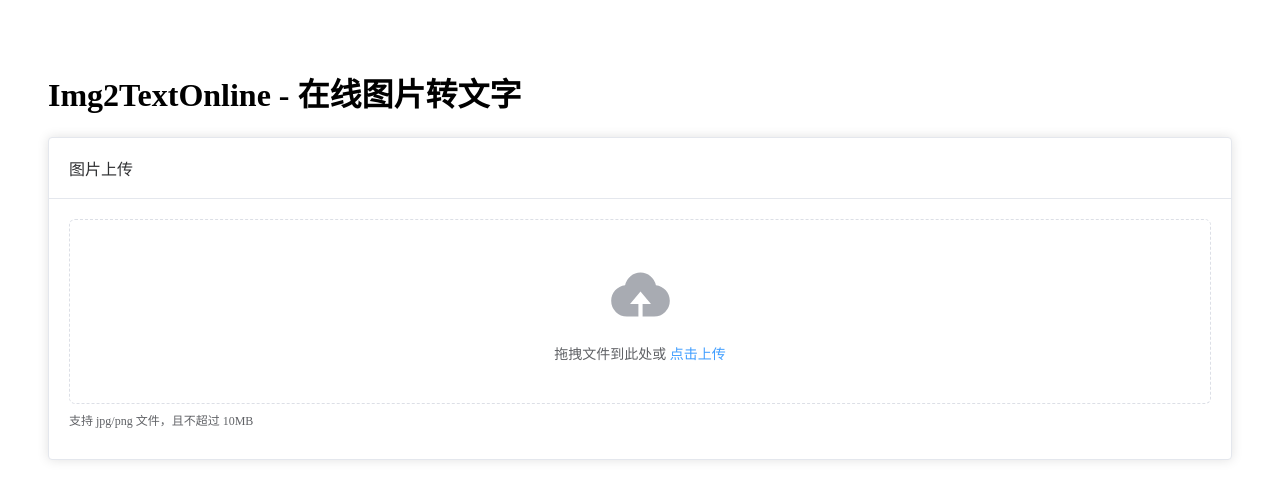
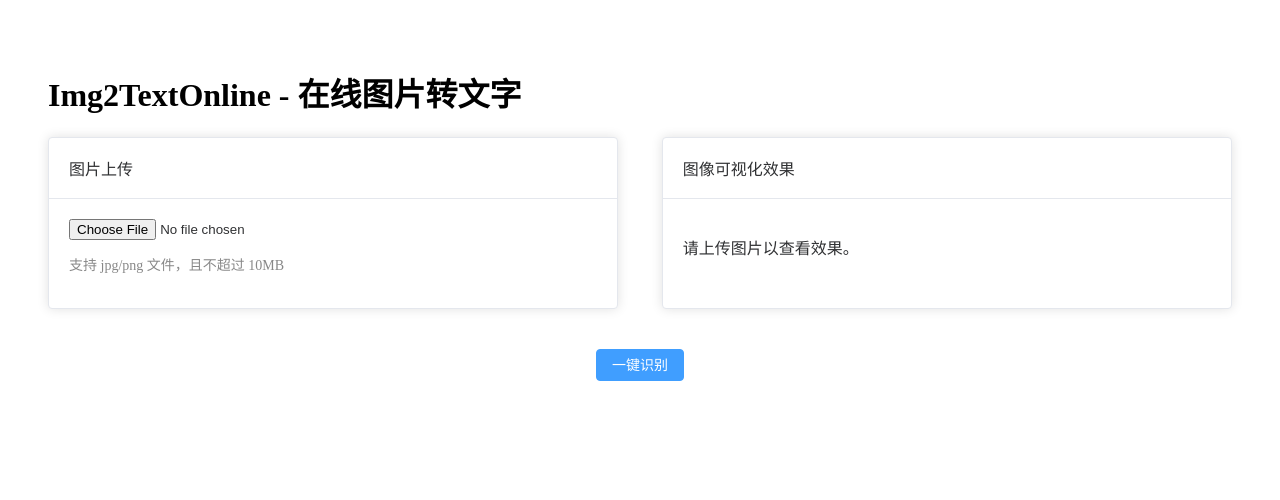
Before and after one commit to dwc-dev/Img2TextOnline, a Vue app in the folder frontend/: page / in a window 1280 px wide. Shown: the top 500 px of the page. Built offline with nearby package versions, Linux system fonts and the light colour scheme.

Commit message:
修改前端界面显示效果
增加图片可视化效果图框

```diff
--- a/frontend/src/components/ImageUpload.vue
+++ b/frontend/src/components/ImageUpload.vue
@@ -1,72 +1,22 @@
 <template>
-  <!-- 图片上传组件 -->
-  <el-upload
-    class="upload-demo"
-    drag
-    action="/api/upload"
-    :on-success="handleSuccess"
-    :on-error="handleError"
-    :before-upload="beforeUpload"
-    accept=".jpg,.jpeg,.png"
-  >
-    <!-- 上传图标 -->
-    <el-icon class="el-icon--upload"><upload-filled /></el-icon>
-    <!-- 提示文本 -->
-    <div class="el-upload__text">
-      拖拽文件到此处或 <em>点击上传</em>
-    </div>
-    <!-- 补充说明 -->
-    <template #tip>
-      <div class="el-upload__tip">
-        支持 jpg/png 文件，且不超过 10MB
-      </div>
-    </template>
-  </el-upload>
+  <div>
+    <!-- 上传逻辑 -->
+    <input type="file" @change="handleFileUpload" />
+  </div>
 </template>
 
 <script setup lang="ts">
-// 导入所需的依赖
 import { defineEmits } from 'vue'
-import type { UploadResponse } from '@/types/detection'
-import { UploadFilled } from '@element-plus/icons-vue'
-import { ElMessage } from 'element-plus'
 
-// 定义事件
-const emit = defineEmits<{
-  (e: 'upload-success', data: UploadResponse): void
-}>()
+const emit = defineEmits(['upload-success'])
 
-// 上传前的验证函数
-const beforeUpload = (file: File) => {
-  const isImage = file.type.startsWith('image/')
-  const isLt10M = file.size / 1024 / 1024 < 10
+const handleFileUpload = (event: Event) => {
+  const input = event.target as HTMLInputElement;
+  const file = input.files?.[0]; // 使用可选链操作符
 
-  if (!isImage) {
-    ElMessage.error('只能上传图片文件！')
-    return false
+  if (file) {
+    const url = URL.createObjectURL(file); // 创建临时 URL
+    emit('upload-success', { url }); // 触发事件并传递 URL
   }
-  if (!isLt10M) {
-    ElMessage.error('图片大小不能超过 10MB！')
-    return false
-  }
-  return true
-}
-
-// 上传成功的回调函数
-const handleSuccess = (response: UploadResponse) => {
-  ElMessage.success('上传成功')
-  emit('upload-success', response)
-}
-
-// 上传失败的回调函数
-const handleError = () => {
-  ElMessage.error('上传失败')
 }
 </script>
-
-<style scoped>
-/* 上传组件样式 */
-.upload-demo {
-  width: 100%;
-}
-</style>
--- a/frontend/src/views/HomePage.vue
+++ b/frontend/src/views/HomePage.vue
@@ -2,6 +2,7 @@
   <div class="home-page">
     <!-- 页面标题 -->
     <h1>Img2TextOnline - 在线图片转文字</h1>
+    <div class="content-container">
       <!-- 图片上传区域 -->
       <el-card class="upload-card">
         <template #header>
@@ -11,35 +12,43 @@
         </template>
         <!-- 图片上传组件 -->
         <ImageUpload @upload-success="handleUploadSuccess" />
+        <div class="upload-instructions">
+          <p>支持 jpg/png 文件，且不超过 10MB</p>
+        </div>
       </el-card>
 
-    <!-- 检测结果展示区域 -->
-    <el-card v-if="detectionResult" class="result-card">
+      <!-- 图像可视化效果区域 -->
+      <el-card class="visualization-card">
         <template #header>
           <div class="card-header">
-          <span>检测结果</span>
+            <span>图像可视化效果</span>
           </div>
         </template>
-      <!-- 检测结果组件 -->
-      <DetectionResult
-        :image-url="imageUrl"
-        :result="detectionResult"
-      />
+        <img v-if="imageUrl" :src="imageUrl" alt="Uploaded Image" class="uploaded-image" />
+        <p v-else>请上传图片以查看效果。</p> <!-- 提示信息 -->
       </el-card>
+    </div>
+
+    <!-- 一键识别按钮 -->
+    <div class="button-container">
+      <el-button type="primary" @click="oneClickIdentify" class="identify-button">一键识别</el-button>
+    </div>
   </div>
 </template>
 
 <script setup lang="ts">
 import { ref } from 'vue'
 import ImageUpload from '@/components/ImageUpload.vue'
-import DetectionResultComponent from '@/components/DetectionResult.vue'
 
 const imageUrl = ref('')
-const detectionResult = ref(null)
 
-const handleUploadSuccess = (data: any) => {
-  imageUrl.value = data.url
-  detectionResult.value = data.result
+const handleUploadSuccess = (data: { url: string }) => {
+  imageUrl.value = data.url // 确保 URL 被正确设置
+}
+
+// 一键识别的处理函数
+const oneClickIdentify = () => {
+  // 处理一键识别的逻辑
 }
 </script>
 
@@ -50,7 +59,13 @@
   padding: 20px;
 }
 
-.upload-card, .result-card {
+.content-container {
+  display: flex; /* 使用 flexbox 布局 */
+  justify-content: space-between; /* 左右对齐 */
+}
+
+.upload-card, .visualization-card {
+  width: 48%; /* 设置宽度 */
   margin-bottom: 20px;
 }
 
@@ -59,4 +74,21 @@
   justify-content: space-between;
   align-items: center;
 }
+
+.upload-instructions {
+  margin-top: 10px;
+  font-size: 14px;
+  color: #888; /* 修改说明文字颜色 */
+}
+
+.button-container {
+  display: flex;
+  justify-content: center; /* 居中按钮 */
+  margin-top: 20px; /* 添加顶部间距 */
+}
+
+.uploaded-image {
+  max-width: 100%; /* 确保图像适应容器 */
+  height: auto; /* 保持图像比例 */
+}
 </style>
```
Lines whose indentation alone changed are shown as unchanged.
